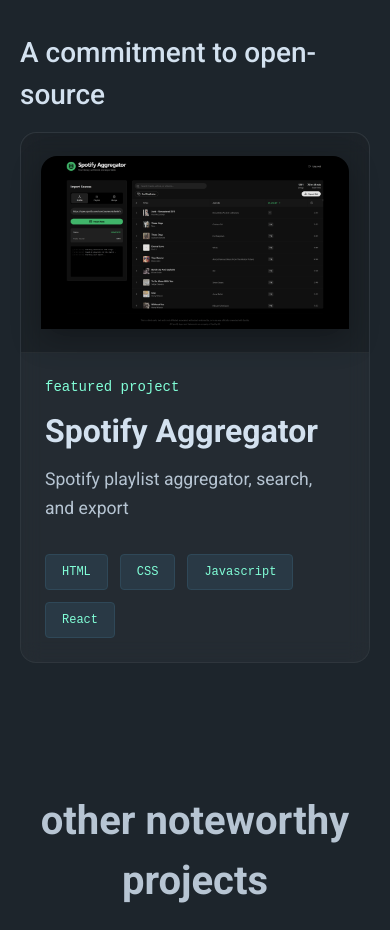
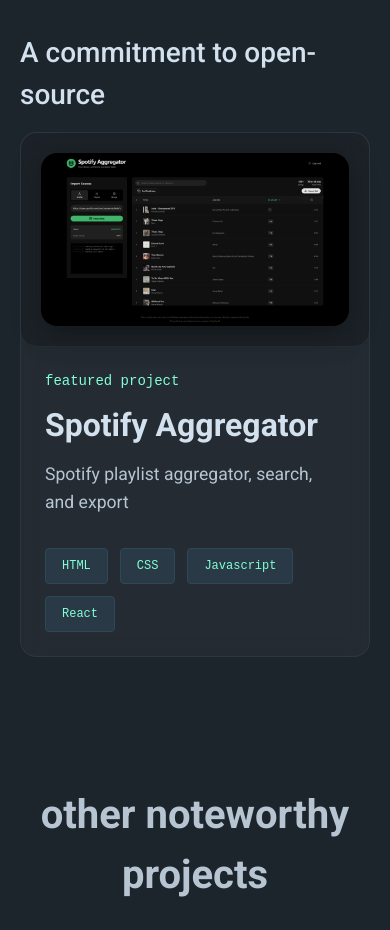
Before and after one commit to ColeSwinford/portfolio, a React (Vite) app: page / in a window 390 px wide. Shown: the part 3124-4054 px from the top of the page. Built offline with nearby package versions, Linux system fonts and the light colour scheme.

Commit message:
- fixed non-rounded corners on featured project mobile

```diff
--- a/src/App.css
+++ b/src/App.css
@@ -50,6 +50,8 @@
   transition: all 0.3s cubic-bezier(0.4, 0, 0.2, 1);
 }
 
+/* ONLY apply hover effects on Desktop/Mouse devices */
+@media (hover: hover) {
   .about-text a:hover,
   .exp-company:hover,
   .featured-desc a:hover,
@@ -59,6 +61,7 @@
     box-shadow: 0 4px 12px rgba(130, 255, 216, 0.1);
     text-shadow: 0 0 8px rgba(130, 255, 216, 0.4);
     cursor: pointer;
+  }
 }
 
 a { text-decoration: none; color: inherit; }
@@ -152,6 +155,7 @@
 #projects { padding-top: 120px; }
 .projects-header { max-width: 100%; }
 
+/* FIX: Allow Overflow for 3D Pop Effect on Desktop */
 .featured-project {
   margin: 4rem auto;
   width: 100%;
@@ -200,7 +204,7 @@
   filter: grayscale(30%) brightness(0.9);
 }
 
-/* ONLY apply hover effects on Desktop */
+/* DESKTOP HOVER EFFECTS ONLY */
 @media (hover: hover) {
   .featured-project:hover {
     transform: translateY(-5px);
@@ -281,20 +285,27 @@
   .exp-details { height: auto; }
 
   .featured-project { display: flex; flex-direction: column-reverse; }
+
+  /* FIX: Remove min-height so image is not cropped */
   .featured-img-container {
     height: auto;
-    min-height: 220px; /* Keep as fallback */
+    min-height: 0; /* Ensures the container shrinks to the image height */
     width: 100%;
     border-left: none;
     border-bottom: 1px solid rgba(255,255,255,0.05);
-    border-radius: 16px 16px 0 0;
+
+    /* FIX: Round all 4 corners so it looks like a floating card */
+    border-radius: 16px;
   }
+
+  /* FIX: Ensure rounding matches container */
   .featured-img {
     width: 100%;
     height: auto;
-    object-fit: cover;
-    border-radius: 16px 16px 0 0;
+    object-fit: contain; /* Shows full image without cropping */
+    border-radius: 16px; /* Round all corners */
   }
+
   .featured-content { padding: 1.5rem; }
   .email-btn { font-size: clamp(14px, 5vw, 30px); white-space: nowrap; width: 100%; display: block; }
   .footer-text { position: relative; bottom: auto; margin-top: 3rem; padding-bottom: 2rem; width: 100%; }
```
Lines whose indentation alone changed are shown as unchanged.
